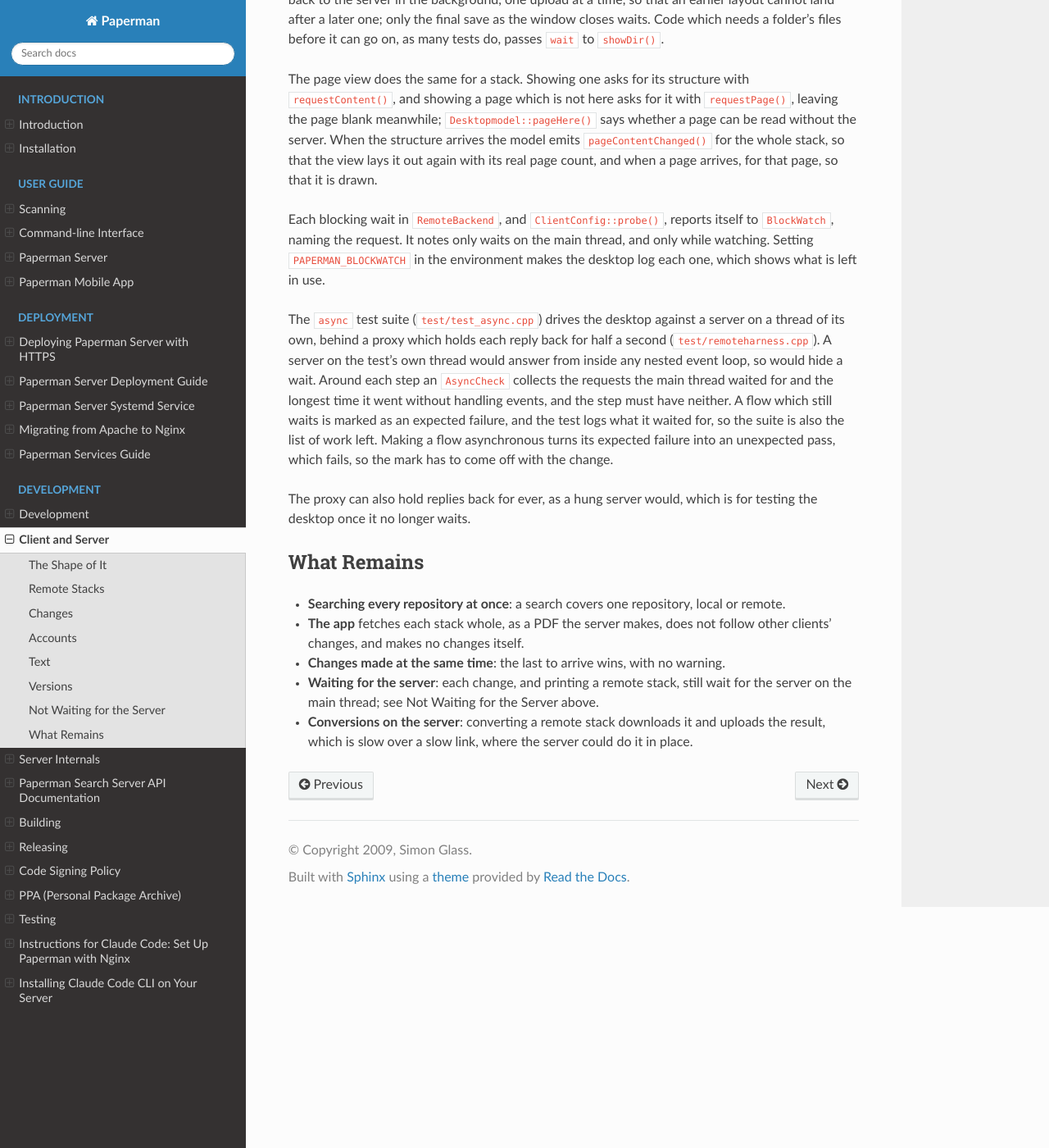
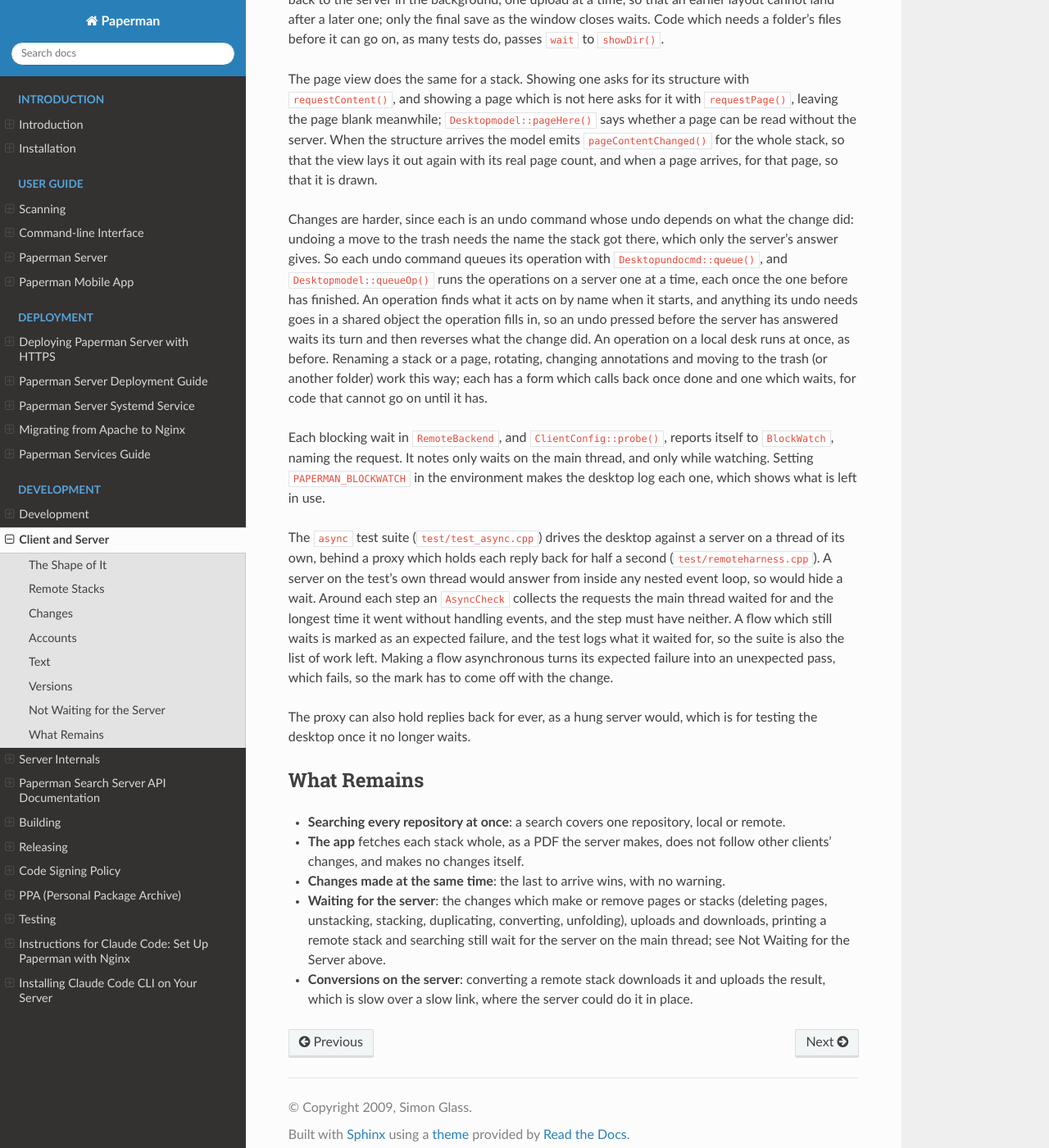
Before and after one commit to sjg20/paperman, a Sphinx documentation site: the page built from doc/client-server.rst, in a window 1280 px wide and 1400 px high, scrolled down 2718 px. Shown: the whole window at 82% size. Built offline with Sphinx 7.4.7 and the Read the Docs theme 3.1.0, drawn with Linux system fonts in a browser that asks for light colours.

Commit message:
doc: Describe changing remote stacks without waiting
Say how the undo commands queue their operations on a server, why, and
which changes work this way so far.

Co-developed-by: Claude Opus 5.5 (1M context) <noreply@anthropic.com>
Claude-Session: https://claude.ai/code/session_01BxfLL7T8McSpFMMxYekitE

```diff
--- a/doc/client-server.rst
+++ b/doc/client-server.rst
@@ -145,6 +145,20 @@ server. When the structure arrives the model emits ``pageContentChanged()``
 for the whole stack, so that the view lays it out again with its real page
 count, and when a page arrives, for that page, so that it is drawn.
 
+Changes are harder, since each is an undo command whose undo depends on
+what the change did: undoing a move to the trash needs the name the stack
+got there, which only the server's answer gives. So each undo command
+queues its operation with ``Desktopundocmd::queue()``, and
+``Desktopmodel::queueOp()`` runs the operations on a server one at a time,
+each once the one before has finished. An operation finds what it acts on
+by name when it starts, and anything its undo needs goes in a shared
+object the operation fills in, so an undo pressed before the server has
+answered waits its turn and then reverses what the change did. An
+operation on a local desk runs at once, as before. Renaming a stack or a
+page, rotating, changing annotations and moving to the trash (or another
+folder) work this way; each has a form which calls back once done and one
+which waits, for code that cannot go on until it has.
+
 Each blocking wait in ``RemoteBackend``, and ``ClientConfig::probe()``,
 reports itself to ``BlockWatch``, naming the request. It notes only waits
 on the main thread, and only while watching. Setting
@@ -175,7 +189,9 @@ What Remains
   not follow other clients' changes, and makes no changes itself.
 - **Changes made at the same time**: the last to arrive wins, with no
   warning.
-- **Waiting for the server**: each change, and printing a remote stack,
+- **Waiting for the server**: the changes which make or remove pages or
+  stacks (deleting pages, unstacking, stacking, duplicating, converting,
+  unfolding), uploads and downloads, printing a remote stack and searching
   still wait for the server on the main thread; see Not Waiting for the
   Server above.
 - **Conversions on the server**: converting a remote stack downloads it
```
